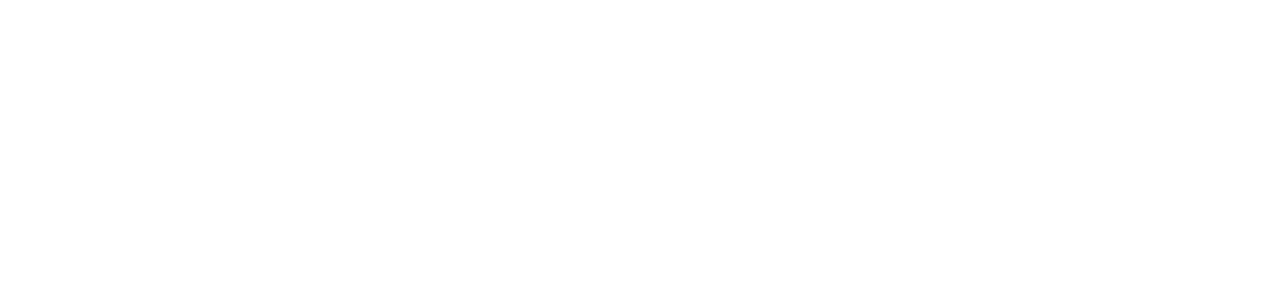
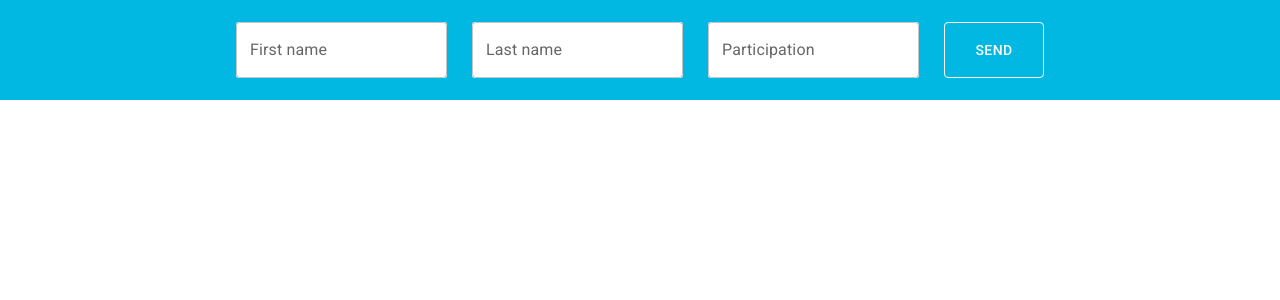
Before and after one commit to future4code/franklin-Joely-Brito, a React (Create React App) app in the folder modulo3/rodada-cases-semana1/cubo/frontend/: page / in a window 1280 px wide. Shown: the top 300 px of the page. Built offline with nearby package versions, Linux system fonts and the light colour scheme.

Commit message:
Criação do header

```diff
--- a/modulo3/rodada-cases-semana1/cubo/frontend/src/App.js
+++ b/modulo3/rodada-cases-semana1/cubo/frontend/src/App.js
@@ -1,6 +1,21 @@
+import { Header, Form } from "./styled.js";
+import TextField from '@mui/material/TextField';
+import Button from "@mui/material/Button";
+
 
 function App() {
-  return <div className="App"></div>;
+  return (
+    <>
+      <Header>
+        <Form>
+        <TextField id="filled-basic" label="First name" variant="outlined" />
+        <TextField id="filled-basic" label="Last name" variant="outlined" />
+        <TextField id="filled-basic" label="Participation" variant="outlined" />
+        <Button variant="outlined">Send</Button>
+        </Form>
+      </Header>
+    </>
+  );
 }
 
 export default App;
```
